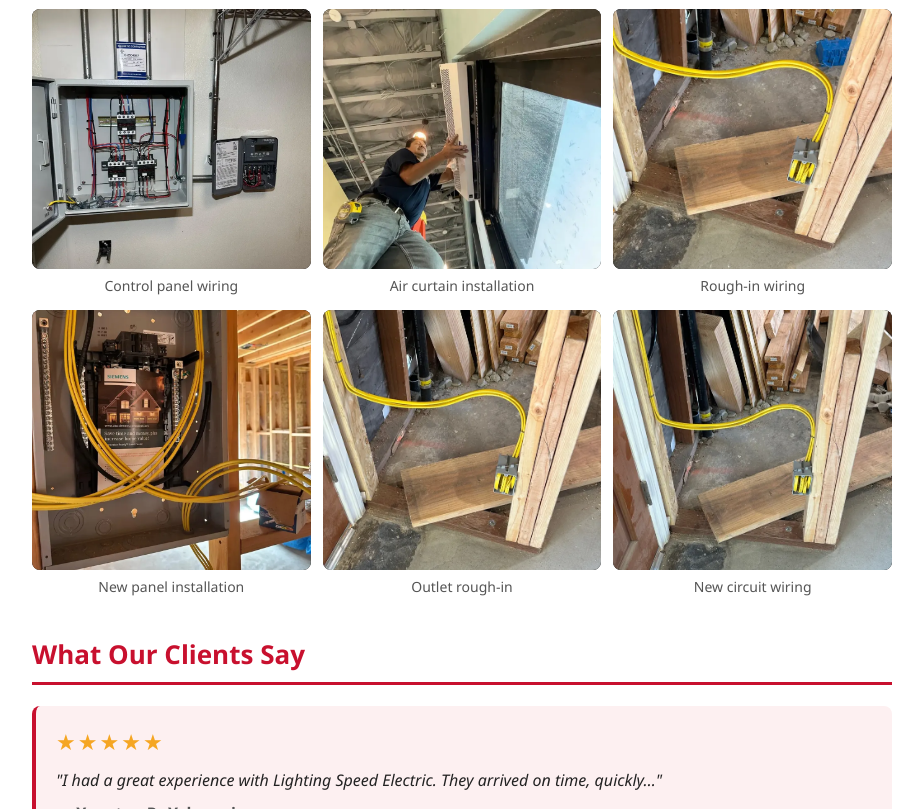
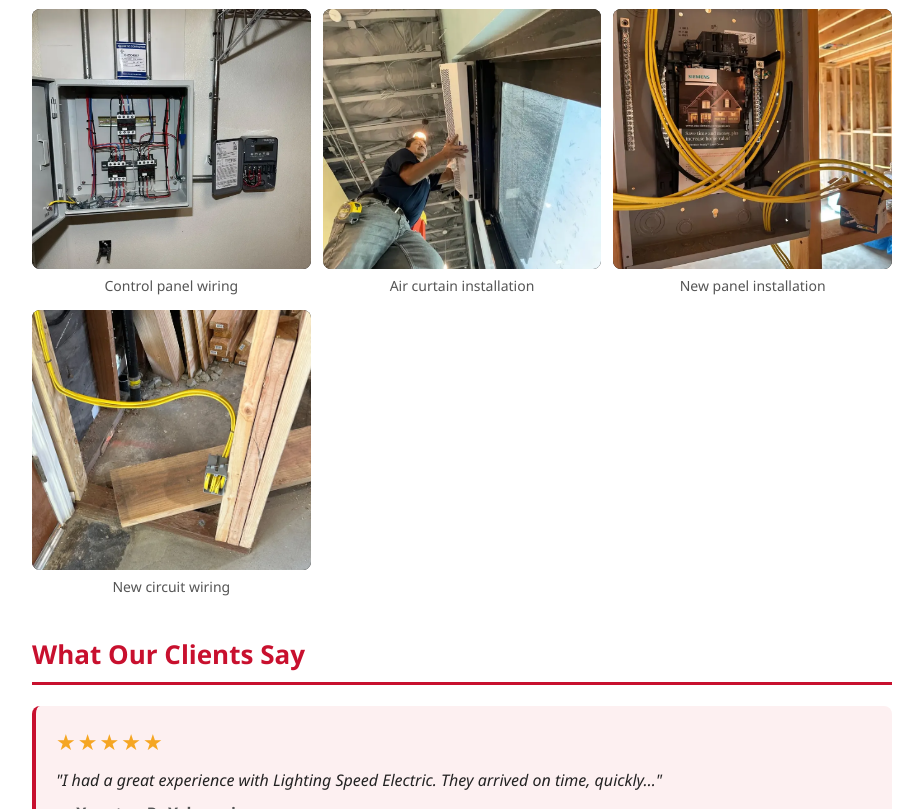
Before and after one commit to henrygranados767-png/lighting-speed-electric-website, a plain HTML site: page index.html in a window 1280 px wide. Shown: the part 1385-2194 px from the top of the page, without its empty margins (178-1101 px from the left). Drawn offline with Linux system fonts and the light colour scheme.

Commit message:
Keep one rough-in photo in gallery

```diff
--- a/index.html
+++ b/index.html
@@ -114,10 +114,8 @@
       <figure><img src="fotos/foto-1.webp" alt="Siemens meter bank installation by Lighting Speed Electric Inc." loading="lazy"><figcaption data-en="Meter bank installation" data-es="Instalación de banco de medidores">Meter bank installation</figcaption></figure>
       <figure><img src="fotos/foto-2.webp" alt="Magnetic contactor panel wiring by Lighting Speed Electric Inc." loading="lazy"><figcaption data-en="Control panel wiring" data-es="Cableado de panel de control">Control panel wiring</figcaption></figure>
       <figure><img src="fotos/foto-3.webp" alt="Air curtain installation by Lighting Speed Electric Inc." loading="lazy"><figcaption data-en="Air curtain installation" data-es="Instalación de cortina de aire">Air curtain installation</figcaption></figure>
-      <figure><img src="fotos/foto-11.webp" alt="Electrical box and cable rough-in by Lighting Speed Electric Inc." loading="lazy"><figcaption data-en="Rough-in wiring" data-es="Cableado en estructura (rough-in)">Rough-in wiring</figcaption></figure>
       <figure><img src="fotos/foto-6.webp" alt="New electrical panel installation by Lighting Speed Electric Inc." loading="lazy"><figcaption data-en="New panel installation" data-es="Instalación de panel nuevo">New panel installation</figcaption></figure>
-      <figure><img src="fotos/foto-9.webp" alt="Outlet box rough-in with new cable by Lighting Speed Electric Inc." loading="lazy"><figcaption data-en="Outlet rough-in" data-es="Rough-in de contacto">Outlet rough-in</figcaption></figure>
-      <figure><img src="fotos/foto-10.webp" alt="New circuit cable run in framing by Lighting Speed Electric Inc." loading="lazy"><figcaption data-en="New circuit wiring" data-es="Cableado de circuito nuevo">New circuit wiring</figcaption></figure>
+      <figure><img src="fotos/foto-9.webp" alt="Outlet box rough-in with new cable by Lighting Speed Electric Inc." loading="lazy"><figcaption data-en="New circuit wiring" data-es="Cableado de circuito nuevo">New circuit wiring</figcaption></figure>
     </div>
   </section>
 
```
